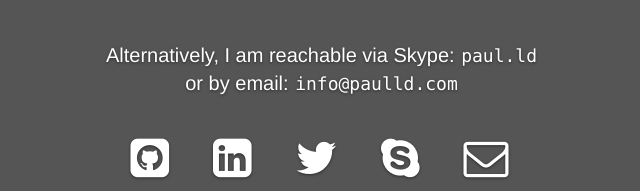
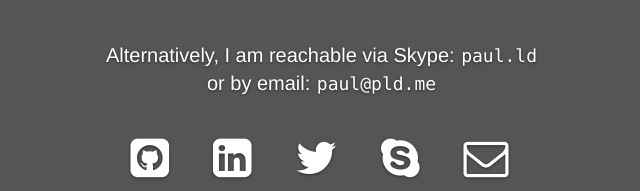
Before and after one commit to paulld/portfolio, a Rails app: template app/views/contacts/new.html.erb in a window 1280 px wide. Shown: the part 733-924 px from the top of the page, without its empty margins (318-958 px from the left). Run offline with Rails 7, Linux system fonts and the light colour scheme; the template is opened without the code that fills it, so the values that code supplies are empty; style sheets or scripts are compiled from the project's sources; some libraries are stand-ins or nearby versions.

Commit message:
update email address

```diff
--- a/app/views/contacts/new.html.erb
+++ b/app/views/contacts/new.html.erb
@@ -36,7 +36,7 @@
     Alternatively, I am reachable via Skype:
     <a class="portfolio-link" href="skype:paul.ld?add" name="Add me on Skype">paul.ld</a>
     <br>or by email:
-    <a class="portfolio-link" href="mailto:info@paulld.com" name="Send me an email">info@paulld.com</a>
+    <a class="portfolio-link" href="mailto:paul@pld.me" name="Send me an email">paul@pld.me</a>
   </p>
 
 </section>
--- a/app/views/layouts/_footer.html.erb
+++ b/app/views/layouts/_footer.html.erb
@@ -20,7 +20,7 @@
       <i class="fa fa-skype"></i></a>
     </li>
     <li>
-      <a href="mailto:info@paulld.com" name="Send me an email">
+      <a href="mailto:paul@pld.me" name="Send me an email">
       <i class="fa fa-envelope-o"></i></a>
     </li>
   </ul>
--- a/app/views/static_pages/contact.html.erb
+++ b/app/views/static_pages/contact.html.erb
@@ -7,7 +7,7 @@
   </p>
   <p class="lead contact-text">
     <br>Please contact me by email:&nbsp;
-    <a class="portfolio-link" href="mailto:info@paulld.com" name="Send me an email">info@paulld.com</a>
+    <a class="portfolio-link" href="mailto:paul@pld.me" name="Send me an email">paul@pld.me</a>
     &nbsp;or via Skype:&nbsp;
     <a class="portfolio-link" href="skype:paul.ld?add" name="Add me on Skype">
       paul.ld
```
